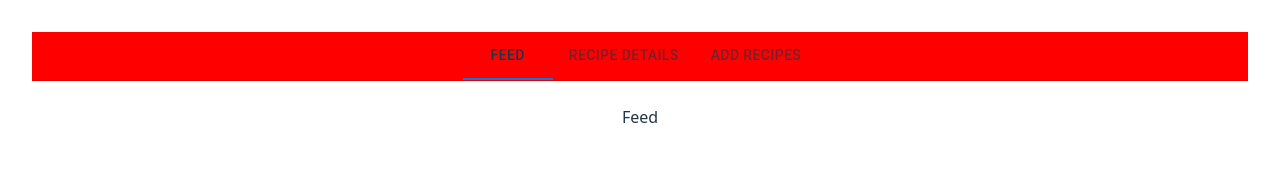
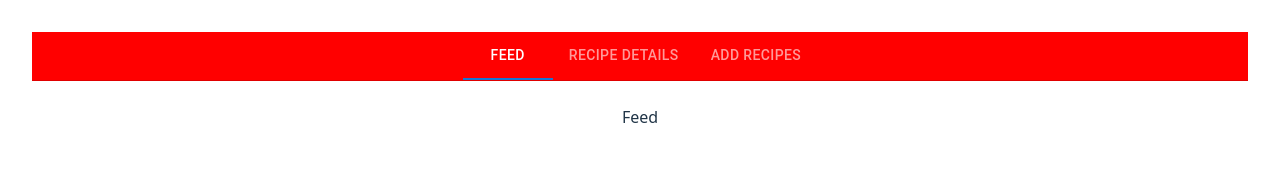
Before and after one commit to pubudiniashani/recipe-sharing, a React (Vite) app: page /home in a window 1280 px wide. Shown: the top 191 px of the page. Built offline with nearby package versions, Linux system fonts and the light colour scheme.

Commit message:
navbar updated

```diff
--- a/src/components/Navigation.tsx
+++ b/src/components/Navigation.tsx
@@ -25,7 +25,6 @@ function CustomTabPanel(props: TabPanelProps) {
     );
 }
 
-
 export default function Navbar() {
     const [value, setValue] = React.useState(0);
 
@@ -34,7 +33,7 @@ export default function Navbar() {
     };
 
     return (
-        <Box sx={{ width: '100%' }}>
+        <Box sx={{ width: '100%', overflow: 'hidden'  }}>
             <Box sx={{ borderBottom: 1, borderColor: 'divider', backgroundColor: 'red' }}>
                 <Tabs
                     value={value}
@@ -42,10 +41,13 @@ export default function Navbar() {
                     aria-label="simple tabs example"
                     textColor="inherit"
 
+
                     sx={{
                         '& .MuiTabs-flexContainer': {
                             justifyContent: 'center',
+                            color: 'white'
                         },
+
                     }}
                 >
                     <Tab label="Feed" />
```
